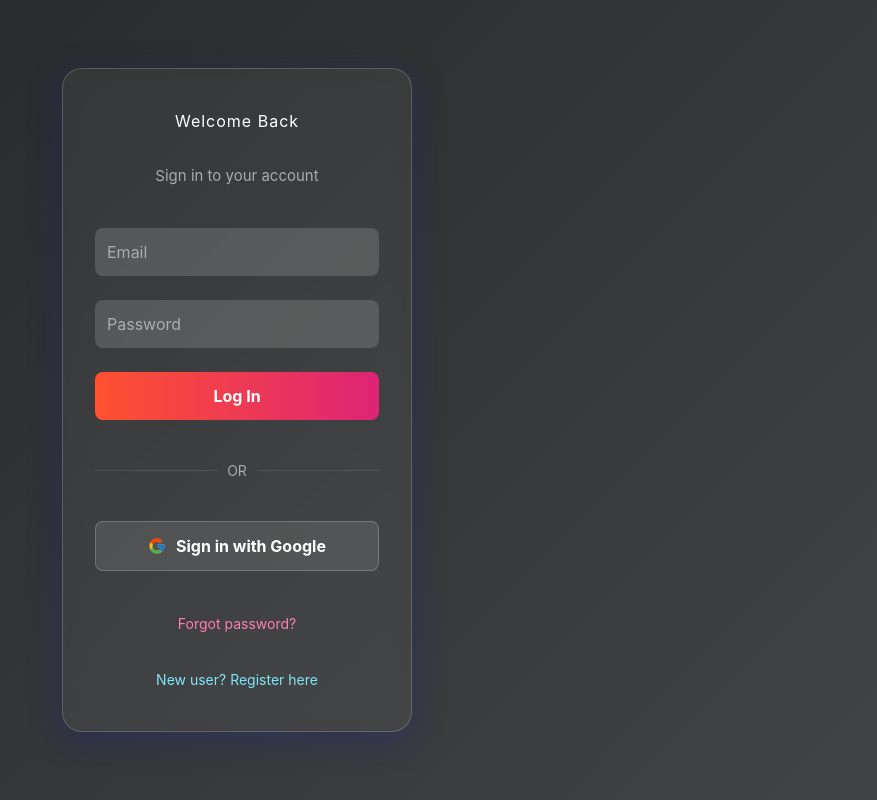
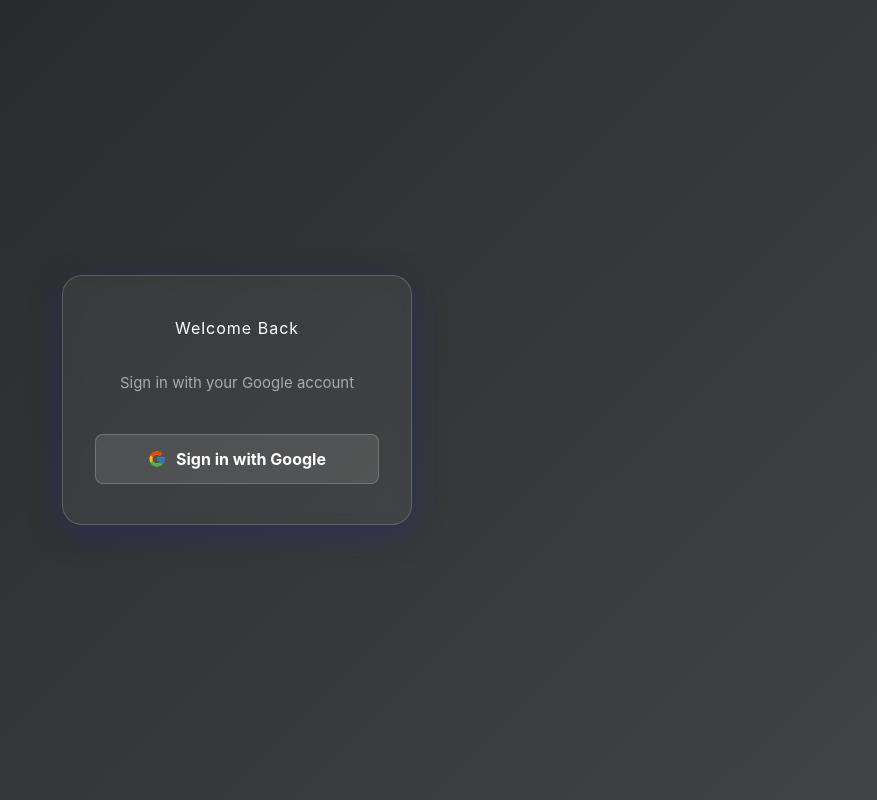
Before and after one commit to Rtarun3606k/drone-crop, a Next.js app: page /login in a window 1280 px wide. Shown: the whole page, without its empty margins (403-1280 px from the left). Built offline with nearby package versions, Linux system fonts and the light colour scheme.

Commit message:
Changed login and register pages to use new layout

```diff
--- a/app/(views)/(user)/login/page.jsx
+++ b/app/(views)/(user)/login/page.jsx
@@ -1,16 +1,9 @@
 "use client";
 import React, { useState } from "react";
-import { signIn, useSession } from "next-auth/react";
+import { signIn } from "next-auth/react";
 
 export default function LoginPage() {
-  const [email, setEmail] = useState("");
-  const [password, setPassword] = useState("");
   const [isLoading, setIsLoading] = useState(false);
-
-  const handleSubmit = (e) => {
-    e.preventDefault();
-    // Handle login logic here
-  };
 
   const handleGoogleSignIn = async () => {
     setIsLoading(true);
@@ -35,7 +28,7 @@ export default function LoginPage() {
       }}
     >
       <form
-        onSubmit={handleSubmit}
+        onSubmit={(e) => e.preventDefault()}
         style={{
           background: "rgba(255,255,255,0.05)",
           borderRadius: "20px",
@@ -67,82 +60,8 @@ export default function LoginPage() {
             fontSize: "15px",
           }}
         >
-          Sign in to your account
+          Sign in with your Google account
         </p>
-        <input
-          type="email"
-          placeholder="Email"
-          value={email}
-          onChange={(e) => setEmail(e.target.value)}
-          required
-          style={{
-            padding: "12px",
-            borderRadius: "8px",
-            border: "none",
-            outline: "none",
-            background: "rgba(255,255,255,0.15)",
-            color: "#fff",
-            fontSize: "16px",
-          }}
-        />
-        <input
-          type="password"
-          placeholder="Password"
-          value={password}
-          onChange={(e) => setPassword(e.target.value)}
-          required
-          style={{
-            padding: "12px",
-            borderRadius: "8px",
-            border: "none",
-            outline: "none",
-            background: "rgba(255,255,255,0.15)",
-            color: "#fff",
-            fontSize: "16px",
-          }}
-        />
-        <button
-          type="submit"
-          style={{
-            padding: "12px",
-            borderRadius: "8px",
-            border: "none",
-            background: "linear-gradient(90deg, #ff512f 0%, #dd2476 100%)",
-            color: "#fff",
-            fontWeight: "bold",
-            fontSize: "16px",
-            cursor: "pointer",
-            transition: "background 0.2s",
-          }}
-        >
-          Log In
-        </button>
-        <div
-          style={{
-            display: "flex",
-            alignItems: "center",
-            marginTop: "16px",
-            marginBottom: "16px",
-          }}
-        >
-          <div
-            style={{
-              flex: 1,
-              height: "1px",
-              background: "rgba(255,255,255,0.1)",
-            }}
-          ></div>
-          <span style={{ padding: "0 10px", color: "#aaa", fontSize: "14px" }}>
-            OR
-          </span>
-          <div
-            style={{
-              flex: 1,
-              height: "1px",
-              background: "rgba(255,255,255,0.1)",
-            }}
-          ></div>
-        </div>
         <button
           type="button"
           onClick={handleGoogleSignIn}
@@ -188,30 +107,6 @@ export default function LoginPage() {
           </svg>
           {isLoading ? "Loading..." : "Sign in with Google"}
         </button>
-        <div style={{ textAlign: "center", marginTop: "16px" }}>
-          <a
-            href="#"
-            style={{
-              color: "#ff7eb3",
-              textDecoration: "none",
-              fontSize: "14px",
-            }}
-          >
-            Forgot password?
-          </a>
-        </div>
-        <div style={{ textAlign: "center", marginTop: "8px" }}>
-          <a
-            href="/register"
-            style={{
-              color: "#7ee8fa",
-              textDecoration: "none",
-              fontSize: "14px",
-            }}
-          >
-            New user? Register here
-          </a>
-        </div>
       </form>
     </div>
   );
--- a/app/(views)/(user)/register/page.jsx
+++ /dev/null
@@ -1,126 +0,0 @@
-"use client";
-import React, { useState } from 'react'
-
-export default function RegisterPage() {
-  const [email, setEmail] = useState('')
-  const [password, setPassword] = useState('')
-  const [confirmPassword, setConfirmPassword] = useState('')
-
-  const handleSubmit = (e) => {
-    e.preventDefault()
-    // Handle registration logic here
-  }
-
-  return (
-    <div style={{
-      minHeight: '100vh',
-      background: 'linear-gradient(135deg, #232526 0%, #414345 100%)',
-      display: 'flex',
-      alignItems: 'center',
-      justifyContent: 'center',
-      fontFamily: 'Inter, sans-serif'
-    }}>
-      <form
-        onSubmit={handleSubmit}
-        style={{
-          background: 'rgba(255,255,255,0.05)',
-          borderRadius: '20px',
-          boxShadow: '0 8px 32px 0 rgba(31,38,135,0.37)',
-          backdropFilter: 'blur(8px)',
-          border: '1px solid rgba(255,255,255,0.18)',
-          padding: '40px 32px',
-          width: '350px',
-          display: 'flex',
-          flexDirection: 'column',
-          gap: '24px'
-        }}
-      >
-        <h2 style={{
-          color: '#fff',
-          textAlign: 'center',
-          marginBottom: '8px',
-          letterSpacing: '1px'
-        }}>
-          Create Account
-        </h2>
-        <p style={{
-          color: '#aaa',
-          textAlign: 'center',
-          marginBottom: '16px',
-          fontSize: '15px'
-        }}>
-          Register to get started
-        </p>
-        <input
-          type="email"
-          placeholder="Email"
-          value={email}
-          onChange={e => setEmail(e.target.value)}
-          required
-          style={{
-            padding: '12px',
-            borderRadius: '8px',
-            border: 'none',
-            outline: 'none',
-            background: 'rgba(255,255,255,0.15)',
-            color: '#fff',
-            fontSize: '16px'
-          }}
-        />
-        <input
-          type="password"
-          placeholder="Password"
-          value={password}
-          onChange={e => setPassword(e.target.value)}
-          required
-          style={{
-            padding: '12px',
-            borderRadius: '8px',
-            border: 'none',
-            outline: 'none',
-            background: 'rgba(255,255,255,0.15)',
-            color: '#fff',
-            fontSize: '16px'
-          }}
-        />
-        <input
-          type="password"
-          placeholder="Confirm Password"
-          value={confirmPassword}
-          onChange={e => setConfirmPassword(e.target.value)}
-          required
-          style={{
-            padding: '12px',
-            borderRadius: '8px',
-            border: 'none',
-            outline: 'none',
-            background: 'rgba(255,255,255,0.15)',
-            color: '#fff',
-            fontSize: '16px'
-          }}
-        />
-        <button
-          type="submit"
-          style={{
-            padding: '12px',
-            borderRadius: '8px',
-            border: 'none',
-            background: 'linear-gradient(90deg, #36d1c4 0%, #1fa2ff 100%)',
-            color: '#fff',
-            fontWeight: 'bold',
-            fontSize: '16px',
-            cursor: 'pointer',
-            transition: 'background 0.2s'
-          }}
-        >
-          Register
-        </button>
-        <div style={{ textAlign: 'center', marginTop: '8px' }}>
-          <a href="/login" style={{ color: '#7ee8fa', textDecoration: 'none', fontSize: '14px' }}>
-            Already have an account? Log in
-          </a>
-        </div>
-      </form>
-    </div>
-  )
-}
```
Also changed, not shown: 1 other file (tests, documents, lock files or other folders).
